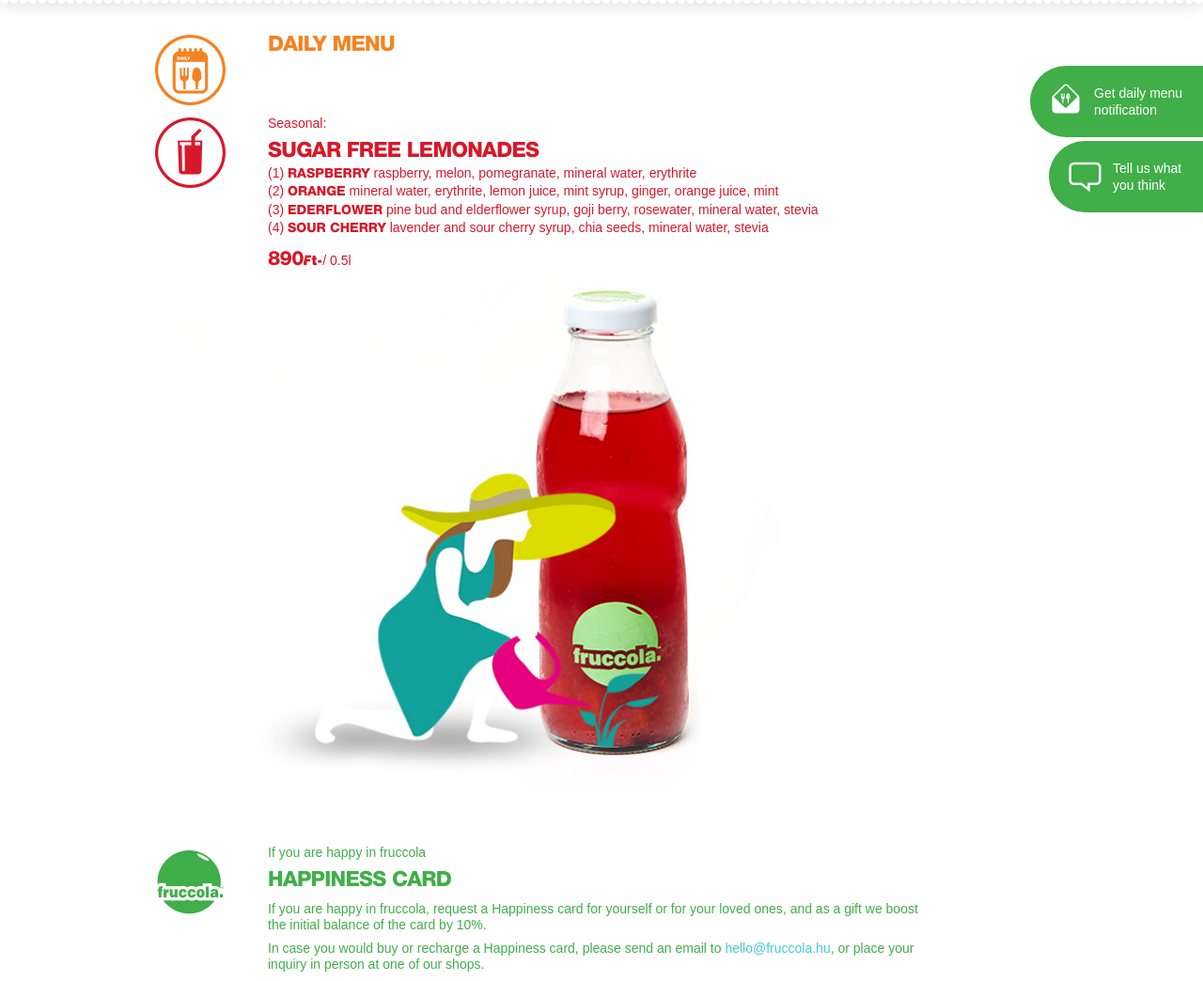
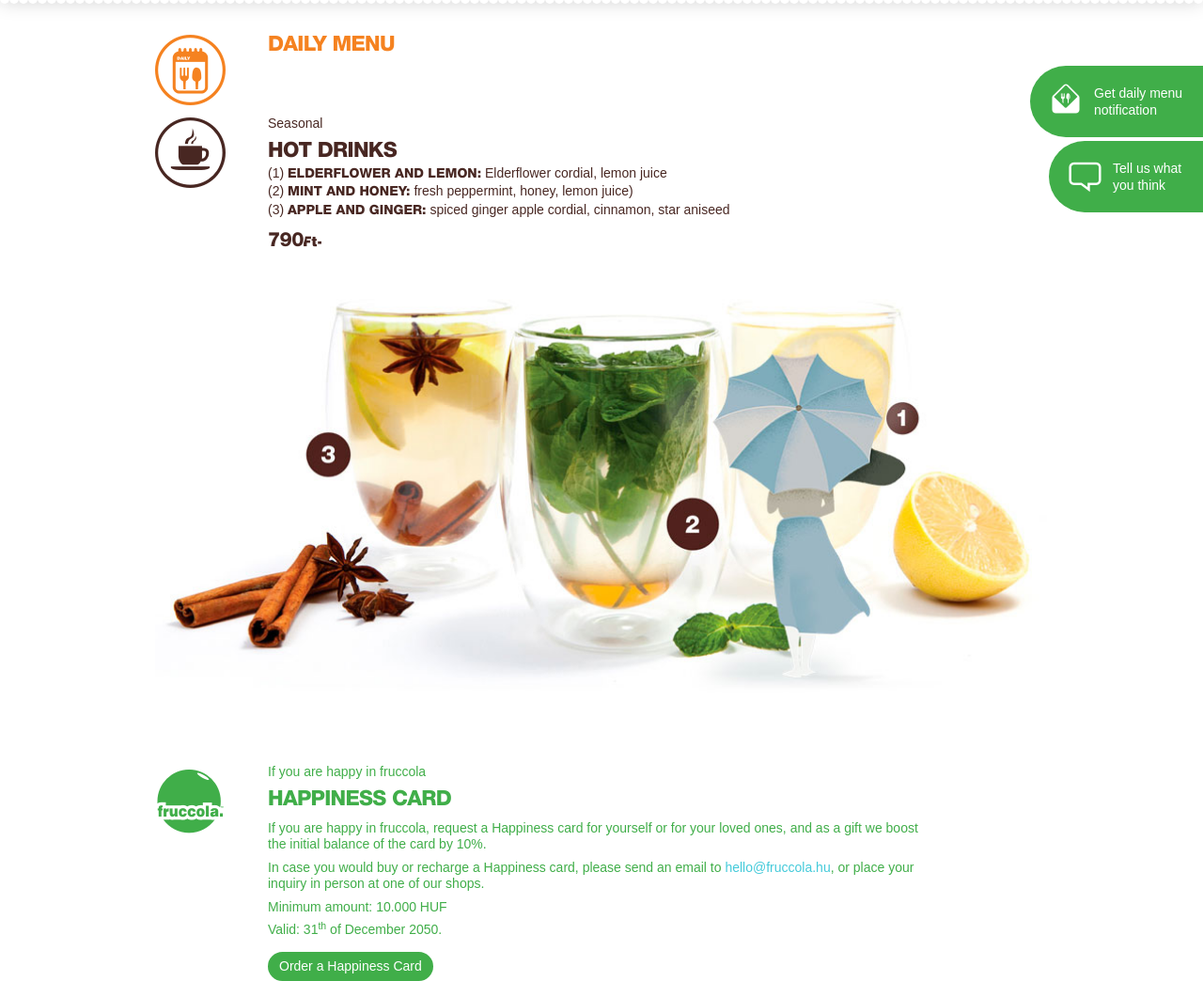
Before and after one commit to beliczki/fruccola, a PHP site: page / in a window 1280 px wide. Shown: the part 120-1164 px from the top of the page at 94% size. Run offline with PHP 8.4, Linux system fonts and the light colour scheme; data that the repository does not hold is empty; some libraries are stand-ins or nearby versions.

Commit message:
lemonades down, hot drink seasonal up, with girl with umbrella

```diff
--- a/inc/main.php
+++ b/inc/main.php
@@ -145,22 +145,7 @@
           </ul>
       </li>
 
-      <li class="juice narrow">
-          <p>Seasonal:</p>
-          <h2>SUGAR FREE LEMONADES</h2>
-          <ul class="options">
-              <li>(1) <strong>RASPBERRY</strong> raspberry, melon, pomegranate, mineral water, erythrite</li>
-              <li>(2) <strong>ORANGE</strong> mineral water, erythrite, lemon juice, mint syrup, ginger, orange juice, mint</li>
-              <li>(3) <strong>EDERFLOWER</strong> pine bud and elderflower syrup, goji berry, rosewater, mineral water, stevia</li>
-              <li>(4) <strong>SOUR CHERRY</strong> lavender and sour cherry syrup, chia seeds, mineral water, stevia</li>
-          </ul>
-          <p class="price">
-              <strong>890</strong>/ 0.5l
-          </p>
-          <div class="container">
-              <img width="640" height="400" src="img/lemondes-2017@2x.jpg">
-          </div>
-      </li>
+
 
       <!--<li class="brunch">
           <p>On saturdays and sunday on Kristóf square</p>
@@ -210,15 +195,30 @@
           </div>
       </li>-->
 
+      <!--<li class="juice narrow">
+          <p>Seasonal:</p>
+          <h2>SUGAR FREE LEMONADES</h2>
+          <ul class="options">
+              <li>(1) <strong>RASPBERRY</strong> raspberry, melon, pomegranate, mineral water, erythrite</li>
+              <li>(2) <strong>ORANGE</strong> mineral water, erythrite, lemon juice, mint syrup, ginger, orange juice, mint</li>
+              <li>(3) <strong>EDERFLOWER</strong> pine bud and elderflower syrup, goji berry, rosewater, mineral water, stevia</li>
+              <li>(4) <strong>SOUR CHERRY</strong> lavender and sour cherry syrup, chia seeds, mineral water, stevia</li>
+          </ul>
+          <p class="price">
+              <strong>890</strong>/ 0.5l
+          </p>
+          <div class="container">
+              <img width="640" height="400" src="img/lemondes-2017@2x.jpg">
+          </div>
+      </li>-->
 
-
-      <!--<li class="hot-drinks narrow">
+      <li class="hot-drinks narrow">
           <p>Seasonal</p>
           <h2>HOT DRINKS</h2>
           <ul class="options">
-              <li>(1) <strong>Elderflower and lemon</strong> (Elderflower cordial, lemon juice)</li>
-              <li>(2) <strong>Mint and honey</strong> (fresh peppermint, honey, lemon juice)</li>
-              <li>(3) <strong>Apple and ginger</strong> (spiced ginger apple cordial, cinnamon, star aniseed)</li>
+              <li>(1) <strong>ELDERFLOWER AND LEMON:</strong> Elderflower cordial, lemon juice</li>
+              <li>(2) <strong>MINT AND HONEY:</strong> fresh peppermint, honey, lemon juice)</li>
+              <li>(3) <strong>APPLE AND GINGER:</strong> spiced ginger apple cordial, cinnamon, star aniseed</li>
           </ul>
           <p class="price">
               <strong>790</strong>
@@ -226,7 +226,7 @@
           <div class="container">
               <img width="640" height="400" src="img/seasonalhot@2x.jpg">
           </div>
-      </li>-->
+      </li>
 
       <!--<li class="h2>treats narrow">
           <p>After 4:00 p.m.</p>
@@ -405,22 +405,6 @@
 
           </ul>
       </li>
-      <li class="juice narrow">
-          <p>Szezonális:</p>
-          <h2>Cukormentes limonádék</h2>
-          <ul class="options">
-              <li>(1) <strong>MÁLNÁS</strong> Málna, sárgadinnye, gránátalma, ásványvíz, eritrit</li>
-              <li>(2) <strong>NARANCSOS</strong> Ásványvíz, eritrit, citromlé, mentaszirup, gyömbér, narancslé, mentalevél</li>
-              <li>(3) <strong>BODZÁS</strong> Fenyőrügyes bodzaszörp, goji bogyó, rózsavíz, ásványvíz, stevia</li>
-              <li>(4) <strong>MEGGYES</strong> Levendulás meggyszörp, chiamag, ásványvíz, stevia</li>
-          </ul>
-          <p class="price">
-              <strong>890</strong>/ 0.5l
-          </p>
-          <div class="container">
-              <img width="640" height="400" src="img/lemondes-2017@2x.jpg">
-          </div>
-      </li>
 
 
       <!--<li class="brunch">
@@ -470,15 +454,30 @@
       </li>-->
 
 
+      <!--<li class="juice narrow">
+          <p>Szezonális:</p>
+          <h2>Cukormentes limonádék</h2>
+          <ul class="options">
+              <li>(1) <strong>MÁLNÁS</strong> Málna, sárgadinnye, gránátalma, ásványvíz, eritrit</li>
+              <li>(2) <strong>NARANCSOS</strong> Ásványvíz, eritrit, citromlé, mentaszirup, gyömbér, narancslé, mentalevél</li>
+              <li>(3) <strong>BODZÁS</strong> Fenyőrügyes bodzaszörp, goji bogyó, rózsavíz, ásványvíz, stevia</li>
+              <li>(4) <strong>MEGGYES</strong> Levendulás meggyszörp, chiamag, ásványvíz, stevia</li>
+          </ul>
+          <p class="price">
+              <strong>890</strong>/ 0.5l
+          </p>
+          <div class="container">
+              <img width="640" height="400" src="img/lemondes-2017@2x.jpg">
+          </div>
+      </li>-->
 
-
-      <!--<li class="hot-drinks narrow">
+      <li class="hot-drinks narrow">
           <p>Szezonális</p>
           <h2>Forró italok</h2>
           <ul class="options">
-              <li>(1) <strong>Bodzás-citromos</strong> (bodzaszörp, citromlé)</li>
-              <li>(2) <strong>Mentás-mézes</strong> (friss borsmenta, méz, citromlé)</li>
-              <li>(3) <strong>Gyömbéres-almás</strong> (fűszeres, gyömbéres almaszörp, fahéj, csillagánizs)</li>
+              <li>(1) <strong>BODZÁS-CITROMOS:</strong> bodzaszörp, citromlé</li>
+              <li>(2) <strong>MENTÁS-MÉZES:</strong> friss borsmenta, méz, citromlé</li>
+              <li>(3) <strong>GYÖMBÉRES-ALMÁS:</strong> fűszeres, gyömbéres almaszörp, fahéj, csillagánizs</li>
           </ul>
           <p class="price">
               <strong>790</strong>
@@ -486,7 +485,7 @@
           <div class="container">
               <img width="640" height="400" src="img/seasonalhot@2x.jpg">
           </div>
-      </li>-->
+      </li>
 
       <!--<li class="treats narrow">
           <p>16 óra után minden délután</p>
```
Also changed, not shown: img/seasonalhot@2x.jpg.
